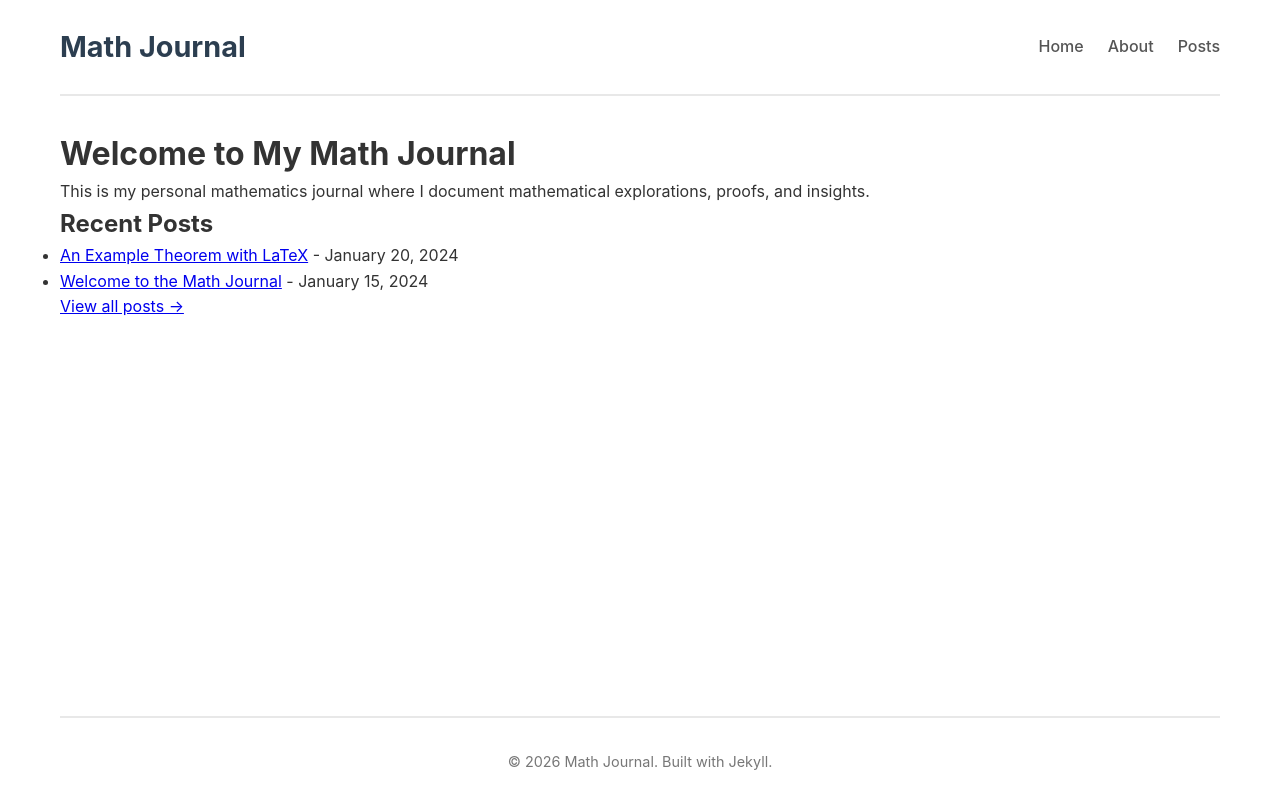
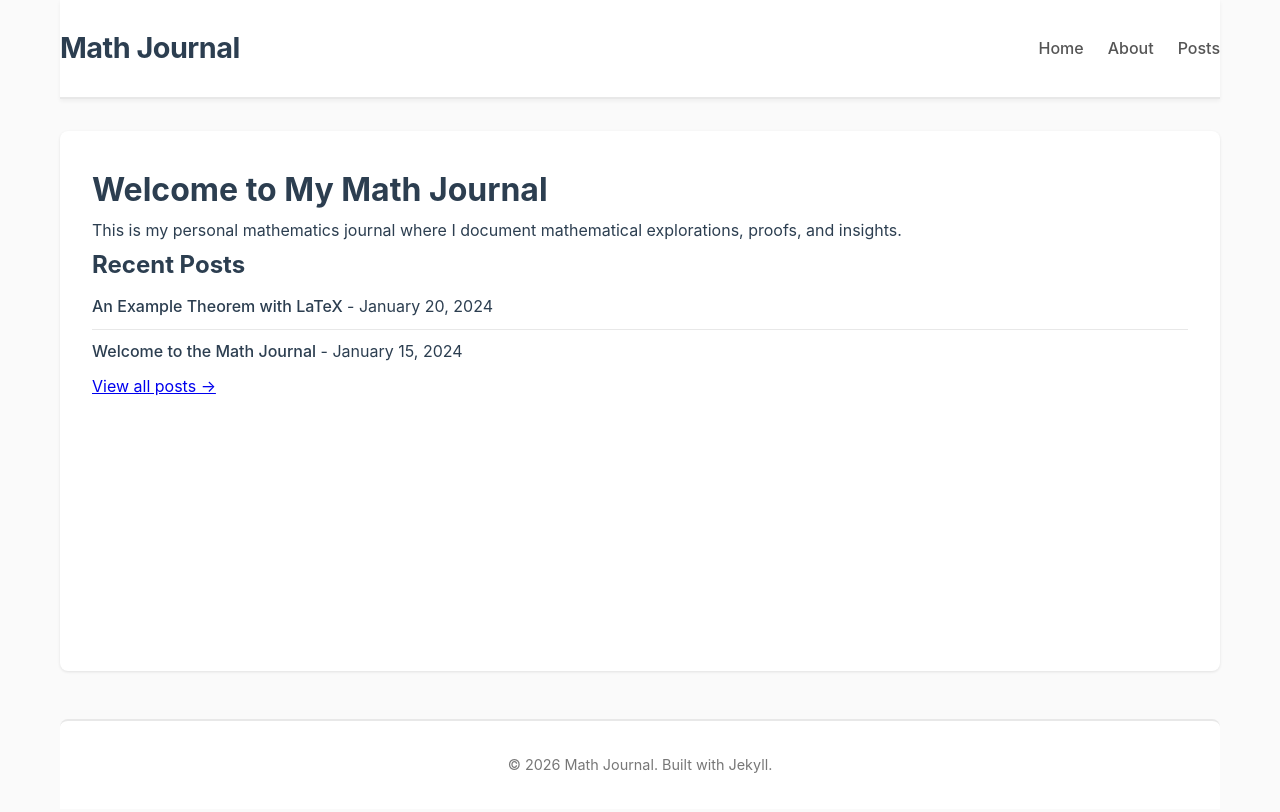
Before and after one commit to gmollo/math-journal, a Jekyll site: the page built from index.md, in a window 1280 px wide. Shown: the top 812 px of the page. Built offline with Jekyll 4.4.1, drawn with Linux system fonts in a browser that asks for light colours.

Commit message:
Improve styling: remove theme override, enhance CSS with modern design

```diff
--- a/Gemfile
+++ b/Gemfile
@@ -3,7 +3,7 @@ source "https://rubygems.org"
 gem "jekyll", "~> 4.3"
 gem "jekyll-feed", "~> 0.15"
 gem "jekyll-sitemap", "~> 1.4"
-gem "minima", "~> 2.5"
+# gem "minima", "~> 2.5"  # Removed - using custom layout
 
 # Windows and JRuby does not include zoneinfo files, so bundle the tzinfo-data gem
 # and associated library.
--- a/_config.yml
+++ b/_config.yml
@@ -1,8 +1,8 @@
 # Site settings
 title: Math Journal
 description: A personal mathematics journal and portfolio
-url: "" # Your GitHub Pages URL will go here (e.g., https://username.github.io)
-baseurl: "" # Leave empty if using username.github.io, otherwise use /repository-name
+url: "https://gmollo.github.io"
+baseurl: "/math-journal"
 
 # Build settings
 markdown: kramdown
@@ -26,8 +26,8 @@ navigation:
   - title: Posts
     url: /posts
 
-# Theme settings
-theme: minima
+# Theme settings (removed - using custom layout)
+# theme: minima
 
 # Exclude from processing
 exclude:
--- a/assets/css/style.css
+++ b/assets/css/style.css
@@ -7,9 +7,9 @@
 
 body {
   font-family: -apple-system, BlinkMacSystemFont, "Segoe UI", Roboto, "Helvetica Neue", Arial, sans-serif;
-  line-height: 1.6;
-  color: #333;
-  background-color: #fff;
+  line-height: 1.7;
+  color: #2c3e50;
+  background-color: #fafafa;
   max-width: 1200px;
   margin: 0 auto;
   padding: 0 20px;
@@ -17,9 +17,11 @@ body {
 
 /* Header */
 .site-header {
+  background-color: #fff;
   border-bottom: 2px solid #e8e8e8;
   padding: 1.5rem 0;
   margin-bottom: 2rem;
+  box-shadow: 0 2px 4px rgba(0,0,0,0.05);
 }
 
 .site-header .wrapper {
@@ -34,10 +36,12 @@ body {
   font-weight: 700;
   text-decoration: none;
   color: #2c3e50;
+  letter-spacing: -0.5px;
 }
 
 .site-title:hover {
   color: #3498db;
+  transition: color 0.2s ease;
 }
 
 .site-nav {
@@ -60,6 +64,10 @@ body {
 .page-content {
   min-height: 60vh;
   margin-bottom: 3rem;
+  background-color: #fff;
+  padding: 2rem;
+  border-radius: 8px;
+  box-shadow: 0 1px 3px rgba(0,0,0,0.1);
 }
 
 /* Posts */
@@ -93,10 +101,12 @@ body {
 }
 
 .category-tag {
-  background-color: #e8e8e8;
-  padding: 0.2rem 0.6rem;
-  border-radius: 3px;
+  background-color: #e8f4f8;
+  color: #2c3e50;
+  padding: 0.3rem 0.7rem;
+  border-radius: 12px;
   font-size: 0.85rem;
+  font-weight: 500;
 }
 
 .post-content {
@@ -141,16 +151,25 @@ body {
   background-color: #f4f4f4;
   padding: 0.2rem 0.4rem;
   border-radius: 3px;
-  font-family: 'Courier New', monospace;
+  font-family: 'SF Mono', 'Monaco', 'Inconsolata', 'Fira Code', 'Courier New', monospace;
   font-size: 0.9em;
+  color: #e83e8c;
 }
 
 .post-content pre {
-  background-color: #f4f4f4;
-  padding: 1rem;
-  border-radius: 5px;
+  background-color: #2d2d2d;
+  color: #f8f8f2;
+  padding: 1.5rem;
+  border-radius: 8px;
   overflow-x: auto;
   margin-bottom: 1.5rem;
+  box-shadow: 0 2px 8px rgba(0,0,0,0.1);
+}
+
+.post-content pre code {
+  background-color: transparent;
+  padding: 0;
+  color: inherit;
 }
 
 .post-content pre code {
@@ -160,15 +179,39 @@ body {
 
 .post-content blockquote {
   border-left: 4px solid #3498db;
-  padding-left: 1rem;
-  margin-left: 0;
+  padding: 1rem 1.5rem;
+  margin: 1.5rem 0;
+  background-color: #f8f9fa;
+  border-radius: 4px;
   color: #555;
   font-style: italic;
+}
+
+.post-content a {
+  color: #3498db;
+  text-decoration: none;
+  border-bottom: 1px solid transparent;
+  transition: border-color 0.2s;
+}
+
+.post-content a:hover {
+  border-bottom-color: #3498db;
 }
 
 /* Math rendering */
 .MathJax {
   font-size: 1.1em;
+}
+
+/* Display math should have some spacing */
+.post-content .MathJax-display {
+  margin: 1.5em 0;
+  padding: 0.5em 0;
+}
+
+/* Inline math styling */
+.post-content .MathJax {
+  padding: 0 0.2em;
 }
 
 /* Post navigation */
@@ -201,6 +244,31 @@ body {
   font-size: 2.5rem;
   margin-bottom: 2rem;
   color: #2c3e50;
+}
+
+.page-content ul {
+  list-style: none;
+  padding-left: 0;
+}
+
+.page-content ul li {
+  padding: 0.5rem 0;
+  border-bottom: 1px solid #e8e8e8;
+}
+
+.page-content ul li:last-child {
+  border-bottom: none;
+}
+
+.page-content ul li a {
+  color: #2c3e50;
+  text-decoration: none;
+  font-weight: 500;
+  transition: color 0.2s;
+}
+
+.page-content ul li a:hover {
+  color: #3498db;
 }
 
 /* Posts list */
@@ -239,12 +307,14 @@ body {
 
 /* Footer */
 .site-footer {
+  background-color: #fff;
   border-top: 2px solid #e8e8e8;
   padding: 2rem 0;
   margin-top: 3rem;
   text-align: center;
   color: #777;
   font-size: 0.9rem;
+  border-radius: 8px 8px 0 0;
 }
 
 /* Responsive */
--- a/index.md
+++ b/index.md
@@ -10,7 +10,7 @@ This is my personal mathematics journal where I document mathematical exploratio
 ## Recent Posts
 
 {% for post in site.posts limit:5 %}
-- [{{ post.title }}]({{ post.url }}) - {{ post.date | date: "%B %d, %Y" }}
+- **[{{ post.title }}]({{ post.url }})** - {{ post.date | date: "%B %d, %Y" }}
 {% endfor %}
 
 [View all posts →](/posts)
```
